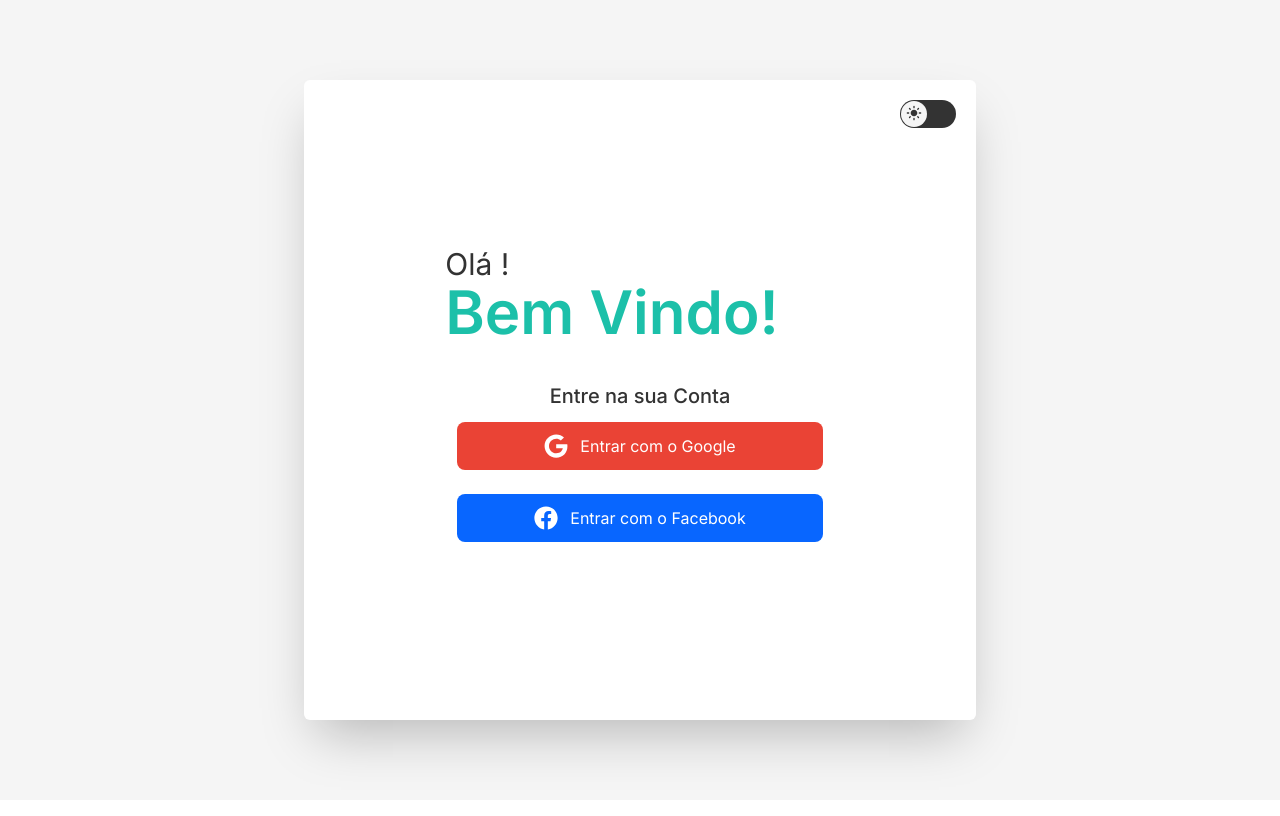
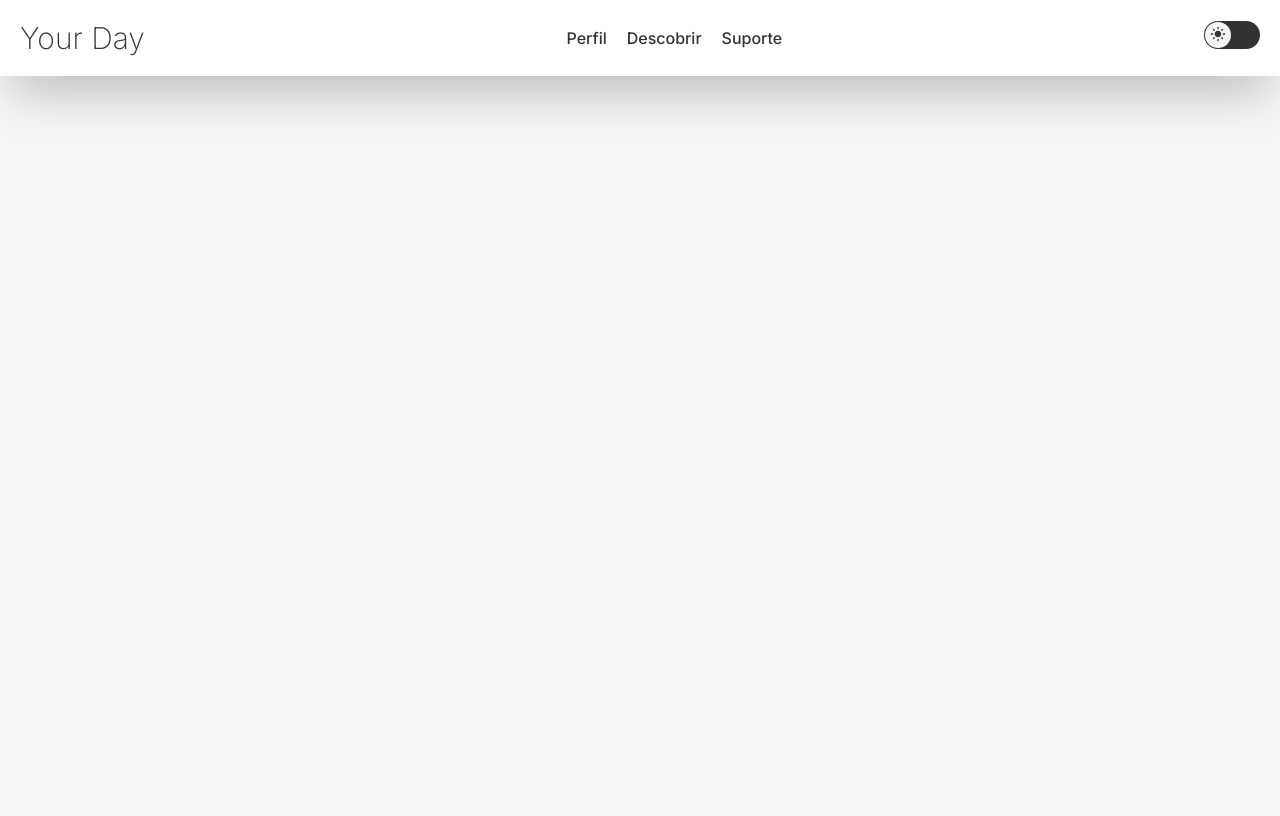
Before and after one commit to rianbittencourt/Your-Day-Front, a Next.js app: page / in a window 1280 px wide. Shown: the top 816 px of the page. Built offline with nearby package versions, Linux system fonts and the light colour scheme.

Commit message:
Feat: Header Component

```diff
--- a/src/app/layout.tsx
+++ b/src/app/layout.tsx
@@ -1,9 +1,10 @@
 "use client";
-import "../styles/global.css";
+import "../index.css";
 import { Inter } from "next/font/google";
 const inter = Inter({ subsets: ["latin"] });
-import SwitchTheme from "@/components/SwitchTheme/SwitchTheme";
+
 import { ThemeProvider } from "@/hooks/ThemeContext";
+import Header from "@/components/Header/Header";
 
 export default function RootLayout({
   children,
@@ -13,7 +14,10 @@ export default function RootLayout({
   return (
     <ThemeProvider initialTheme="dark">
       <html lang="en">
-        <body className={inter.className}>{children}</body>
+        <body className={inter.className}>
+          <Header />
+          {children}
+        </body>
       </html>
     </ThemeProvider>
   );
--- a/src/app/page.module.css
+++ /dev/null
@@ -1,232 +0,0 @@
-.main {
-  display: flex;
-  flex-direction: column;
-  justify-content: space-between;
-  align-items: center;
-  padding: 5rem 10rem;
-  min-height: 100vh;
-  background-color: #333;
-}
-
-.description {
-  display: inherit;
-  justify-content: inherit;
-  align-items: inherit;
-  font-size: 0.85rem;
-  max-width: var(--max-width);
-  width: 100%;
-  z-index: 2;
-  font-family: var(--font-mono);
-}
-
-.description a {
-  display: flex;
-  justify-content: center;
-  align-items: center;
-  gap: 0.5rem;
-}
-
-.description p {
-  position: relative;
-  margin: 0;
-  padding: 1rem;
-  background-color: rgba(var(--callout-rgb), 0.5);
-  border: 1px solid rgba(var(--callout-border-rgb), 0.3);
-  border-radius: var(--border-radius);
-}
-
-.code {
-  font-weight: 700;
-  font-family: var(--font-mono);
-}
-
-.grid {
-  display: grid;
-  grid-template-columns: repeat(4, minmax(25%, auto));
-  max-width: 100%;
-  width: var(--max-width);
-}
-
-.card {
-  padding: 1rem 1.2rem;
-  border-radius: var(--border-radius);
-  background: rgba(var(--card-rgb), 0);
-  border: 1px solid rgba(var(--card-border-rgb), 0);
-  transition:
-    background 200ms,
-    border 200ms;
-}
-
-.card span {
-  display: inline-block;
-  transition: transform 200ms;
-}
-
-.card h2 {
-  font-weight: 600;
-  margin-bottom: 0.7rem;
-}
-
-.card p {
-  margin: 0;
-  opacity: 0.6;
-  font-size: 0.9rem;
-  line-height: 1.5;
-  max-width: 30ch;
-}
-
-.center {
-  display: flex;
-  justify-content: center;
-  align-items: center;
-  position: relative;
-  padding: 4rem 0;
-}
-
-.center::before {
-  background: var(--secondary-glow);
-  border-radius: 50%;
-  width: 480px;
-  height: 360px;
-  margin-left: -400px;
-}
-
-.center::after {
-  background: var(--primary-glow);
-  width: 240px;
-  height: 180px;
-  z-index: -1;
-}
-
-.center::before,
-.center::after {
-  content: "";
-  left: 50%;
-  position: absolute;
-  filter: blur(45px);
-  transform: translateZ(0);
-}
-
-.logo {
-  position: relative;
-}
-/* Enable hover only on non-touch devices */
-@media (hover: hover) and (pointer: fine) {
-  .card:hover {
-    background: rgba(var(--card-rgb), 0.1);
-    border: 1px solid rgba(var(--card-border-rgb), 0.15);
-  }
-
-  .card:hover span {
-    transform: translateX(4px);
-  }
-}
-
-@media (prefers-reduced-motion) {
-  .card:hover span {
-    transform: none;
-  }
-}
-
-/* Mobile */
-@media (max-width: 700px) {
-  .content {
-    padding: 4rem;
-  }
-
-  .grid {
-    grid-template-columns: 1fr;
-    margin-bottom: 120px;
-    max-width: 320px;
-    text-align: center;
-  }
-
-  .card {
-    padding: 1rem 2.5rem;
-  }
-
-  .card h2 {
-    margin-bottom: 0.5rem;
-  }
-
-  .center {
-    padding: 8rem 0 6rem;
-  }
-
-  .center::before {
-    transform: none;
-    height: 300px;
-  }
-
-  .description {
-    font-size: 0.8rem;
-  }
-
-  .description a {
-    padding: 1rem;
-  }
-
-  .description p,
-  .description div {
-    display: flex;
-    justify-content: center;
-    position: fixed;
-    width: 100%;
-  }
-
-  .description p {
-    align-items: center;
-    inset: 0 0 auto;
-    padding: 2rem 1rem 1.4rem;
-    border-radius: 0;
-    border: none;
-    border-bottom: 1px solid rgba(var(--callout-border-rgb), 0.25);
-    background: linear-gradient(
-      to bottom,
-      rgba(var(--background-start-rgb), 1),
-      rgba(var(--callout-rgb), 0.5)
-    );
-    background-clip: padding-box;
-    backdrop-filter: blur(24px);
-  }
-
-  .description div {
-    align-items: flex-end;
-    pointer-events: none;
-    inset: auto 0 0;
-    padding: 2rem;
-    height: 200px;
-    background: linear-gradient(
-      to bottom,
-      transparent 0%,
-      rgb(var(--background-end-rgb)) 40%
-    );
-    z-index: 1;
-  }
-}
-
-/* Tablet and Smaller Desktop */
-@media (min-width: 701px) and (max-width: 1120px) {
-  .grid {
-    grid-template-columns: repeat(2, 50%);
-  }
-}
-
-@media (prefers-color-scheme: dark) {
-  .vercelLogo {
-    filter: invert(1);
-  }
-
-  .logo {
-    filter: invert(1) drop-shadow(0 0 0.3rem #ffffff70);
-  }
-}
-
-@keyframes rotate {
-  from {
-    transform: rotate(360deg);
-  }
-  to {
-    transform: rotate(0deg);
-  }
-}
--- a/src/app/page.tsx
+++ b/src/app/page.tsx
@@ -1,18 +1,8 @@
-import SwitchTheme from "@/components/SwitchTheme/SwitchTheme";
-import styles from "./page.module.css";
 import LoginRegister from "@/components/LoginRegister/LoginRegister";
+import Header from "@/components/Header/Header";
 
 export default function Home() {
   return (
-    <main className="flex min-h-screen flex-col items-center justify-between sm:p-20 bg-primary">
-      <LoginRegister />
-
-      {/* <ButtonLogin
-          title="Entrar com o Google"
-          icon={<FcGoogle />}
-          color="#ea4335"
-          onClick={() => {}}
-        /> */}
-    </main>
+    <main className="flex min-h-screen flex-col items-center justify-between sm:p-20 bg-primary"></main>
   );
 }
--- /dev/null
+++ b/src/components/Header/Header.tsx
@@ -0,0 +1,48 @@
+import SwitchTheme from "../SwitchTheme/SwitchTheme";
+
+interface MenuItem {
+  title: string;
+  href: string;
+}
+
+const links: MenuItem[] = [
+  {
+    title: "Perfil",
+    href: "#",
+  },
+  {
+    title: "Descobrir",
+    href: "#",
+  },
+  {
+    title: "Suporte",
+    href: "#",
+  },
+];
+
+const MenuItems = () => {
+  return (
+    <ul className="text-primary flex gap-5 font-medium">
+      {links.map((link) => (
+        <li
+          className="hover:text-[#1CC0A9] cursor-pointer delay-100"
+          key={link.title}
+        >
+          {link.title}
+        </li>
+      ))}
+    </ul>
+  );
+};
+
+export default function Header() {
+  return (
+    <header className="  py-5 px-5 bg-secondary shadow-2xl  fixed bottom-0 w-full sm:relative ">
+      <div className="flex justify-between items-center mx-auto max-w-7xl ">
+        <p className="text-3xl text-primary font-extralight">Your Day</p>
+        <MenuItems />
+        <SwitchTheme />
+      </div>
+    </header>
+  );
+}
--- a/src/index.css
+++ b/src/index.css
@@ -2,11 +2,10 @@
 @tailwind components;
 @tailwind utilities;
 
-
 .dark {
   --color-bg-primary: #333;
   --color-bg-secondary: #222;
-   --color-text-primary: #fff;
+  --color-text-primary: #fff;
 }
 
 .light {
@@ -14,9 +13,3 @@
   --color-bg-secondary: #fff;
   --color-text-primary: #333;
 }
-
-* {
-  box-sizing: border-box;
-  padding: 0;
-  margin: 0;
-}
--- a/src/styles/global.css
+++ /dev/null
@@ -1,21 +0,0 @@
-@tailwind base;
-@tailwind components;
-@tailwind utilities;
-
-.dark {
-  --color-bg-primary: #333;
-  --color-bg-secondary: #222;
-   --color-text-primary: #fff;
-}
-
-.light {
-  --color-bg-primary: #f5f5f5;
-  --color-bg-secondary: #fff;
-  --color-text-primary: #333;
-}
-
-* {
-  box-sizing: border-box;
-  padding: 0;
-  margin: 0;
-}
```
Also changed, not shown: 2 other files (tests, documents, lock files or other folders).
